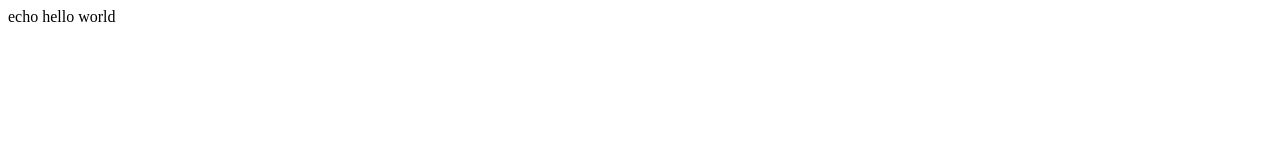
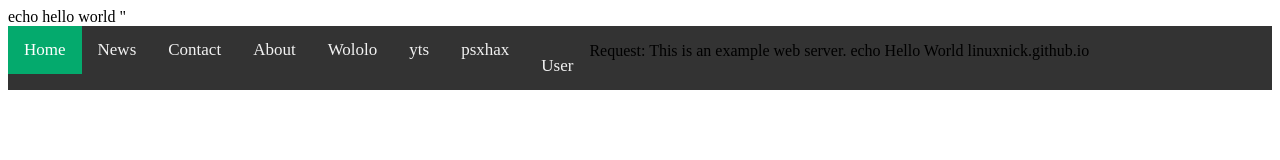
Before and after one commit to linuxnick/linuxnick.github.io, a plain HTML site: page index.html in a window 1280 px wide. Drawn offline with Linux system fonts and the light colour scheme.

Commit message:
Update index.html

```diff
--- a/index.html
+++ b/index.html
@@ -1 +1,41 @@
 echo hello world
+
+        <html><head><title>Notitleidpsx</title>"
+        <style>
+                /* Add a black background color to the top navigation */
+        .topnav {
+          background-color: #333;
+          overflow: hidden;
+        }
+        /* Style the links inside the navigation bar */
+        .topnav a {
+          float: left;
+          color: #f2f2f2;
+          text-align: center;
+          padding: 14px 16px;
+          text-decoration: none;
+          font-size: 17px;
+        }
+        /* Change the color of links on hover */
+        .topnav a:hover {
+          background-color: #ddd;
+          color: black;
+        }
+        /* Add a color to the active/current link */
+        .topnav a.active {
+          background-color: #04AA6D;
+          color: white;
+        }
+        </style>
+        </head><body>
+                 <div class="topnav">
+        <a class="active" href="#home">Home</a>
+        <a href="#news">News</a>
+        <a href="#contact">Contact</a>
+        <a href="#about">About</a>
+        <a href="#wololo">Wololo</a>
+        <a href="#yts">yts</a>
+        <a href="#psxhax">psxhax</a>
+        <p>Request: This is an example web server. echo Hello World linuxnick.github.io <a href='#login'>User</a></p>
+        </div>
+</body></html>
```
